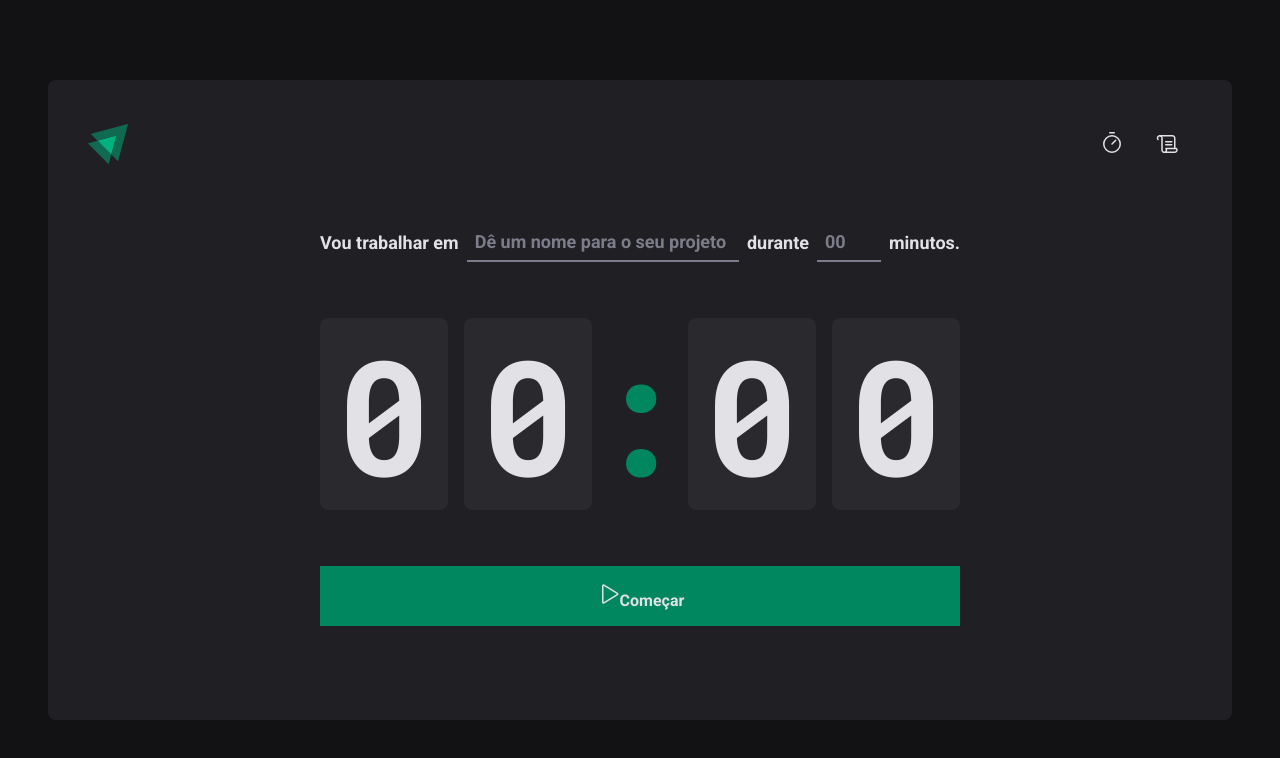
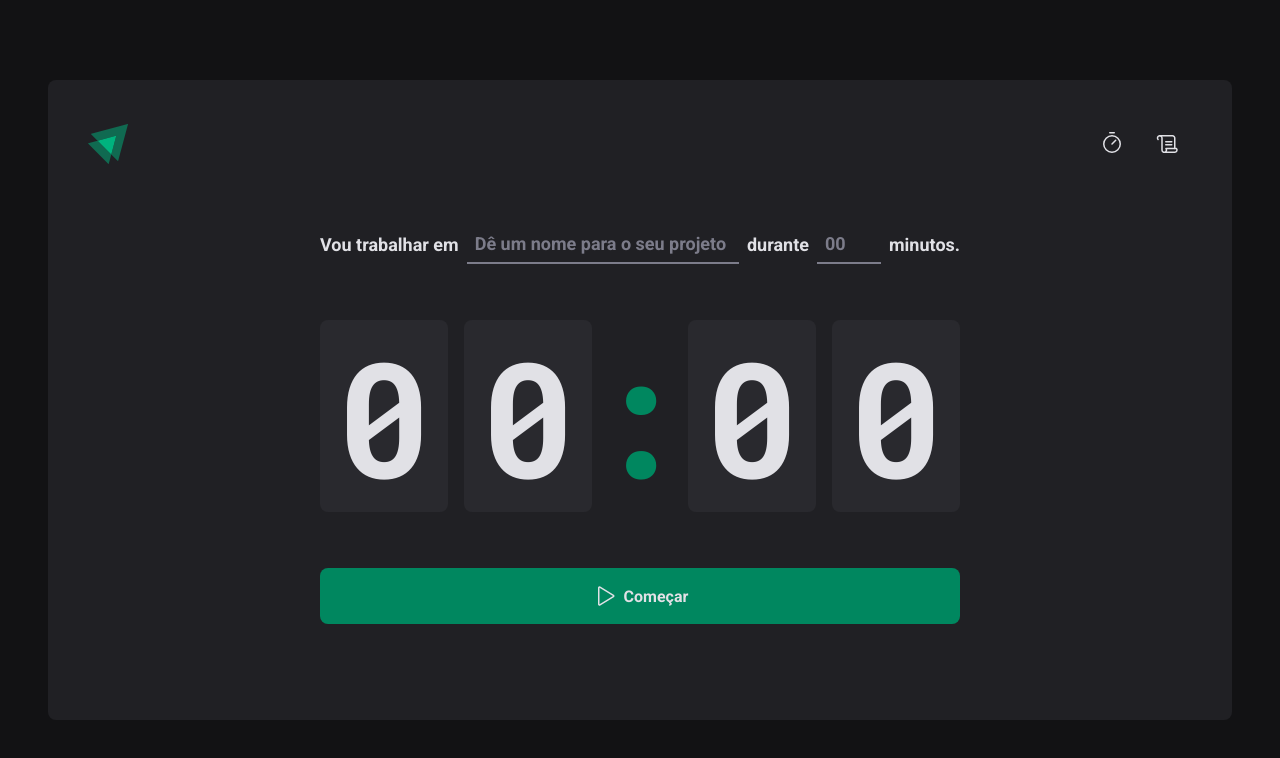
Before and after one commit to HugoNCastro/02-ignite-react-atualizado, a React (Vite) app: page / in a window 1280 px wide. Shown: the top 758 px of the page. Built offline with nearby package versions, Linux system fonts and the light colour scheme.

Commit message:
Ajusta identação do styles.ts do componente Home

```diff
--- a/src/pages/Home/styles.ts
+++ b/src/pages/Home/styles.ts
@@ -90,12 +90,16 @@ export const StartCountdownButton = styled.button`
   width: 100%;
   border: 0;
   padding: 1rem;
-  border-radius: 8px:
+  border-radius: 8px;
+
+  display: flex;
   align-items: center;
   justify-content: center;
+
   gap: 0.5rem;
+  font-weight: bold;
+
   cursor: pointer;
-  font-weight: bold;
 
   background-color: ${(props) => props.theme['green-500']};
   color: ${(props) => props.theme['gray-100']};
@@ -108,5 +112,4 @@ export const StartCountdownButton = styled.button`
     opacity: 0.7;
     cursor: not-allowed;
   }
-
 `
```
